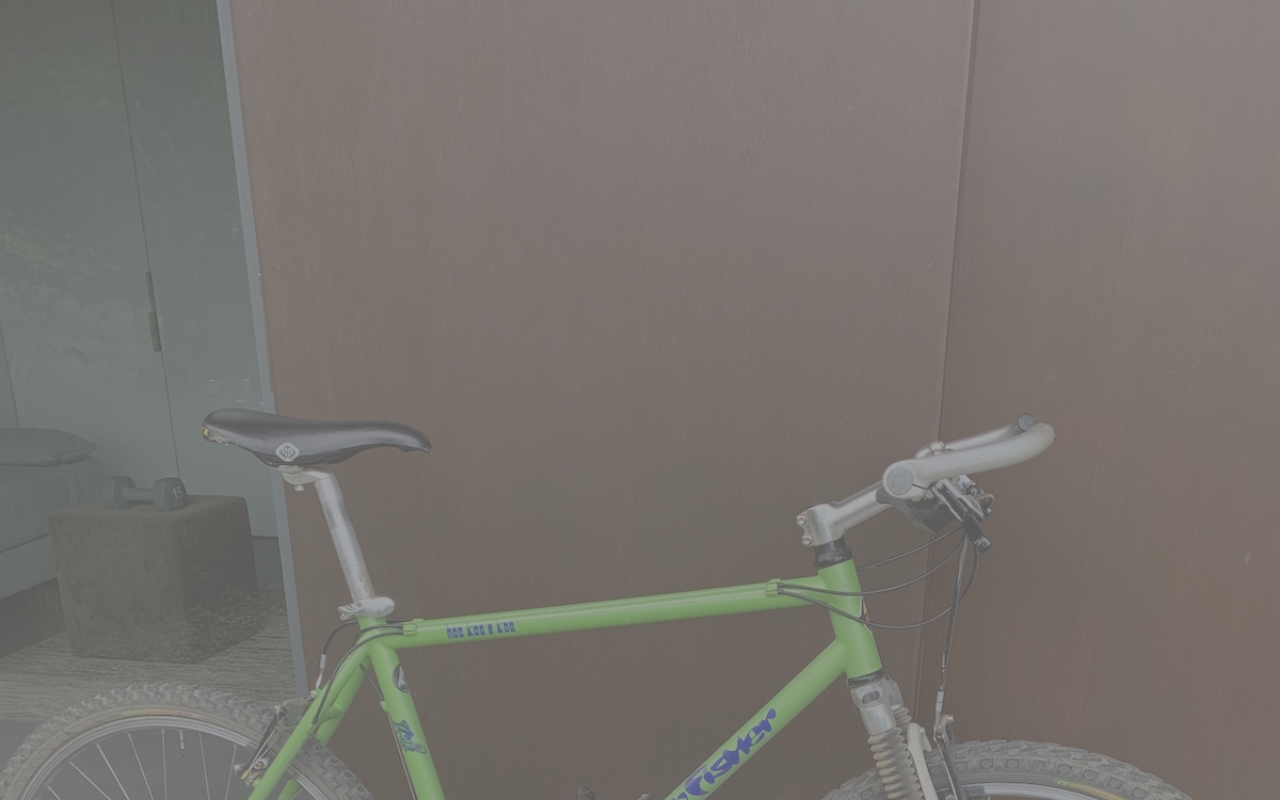
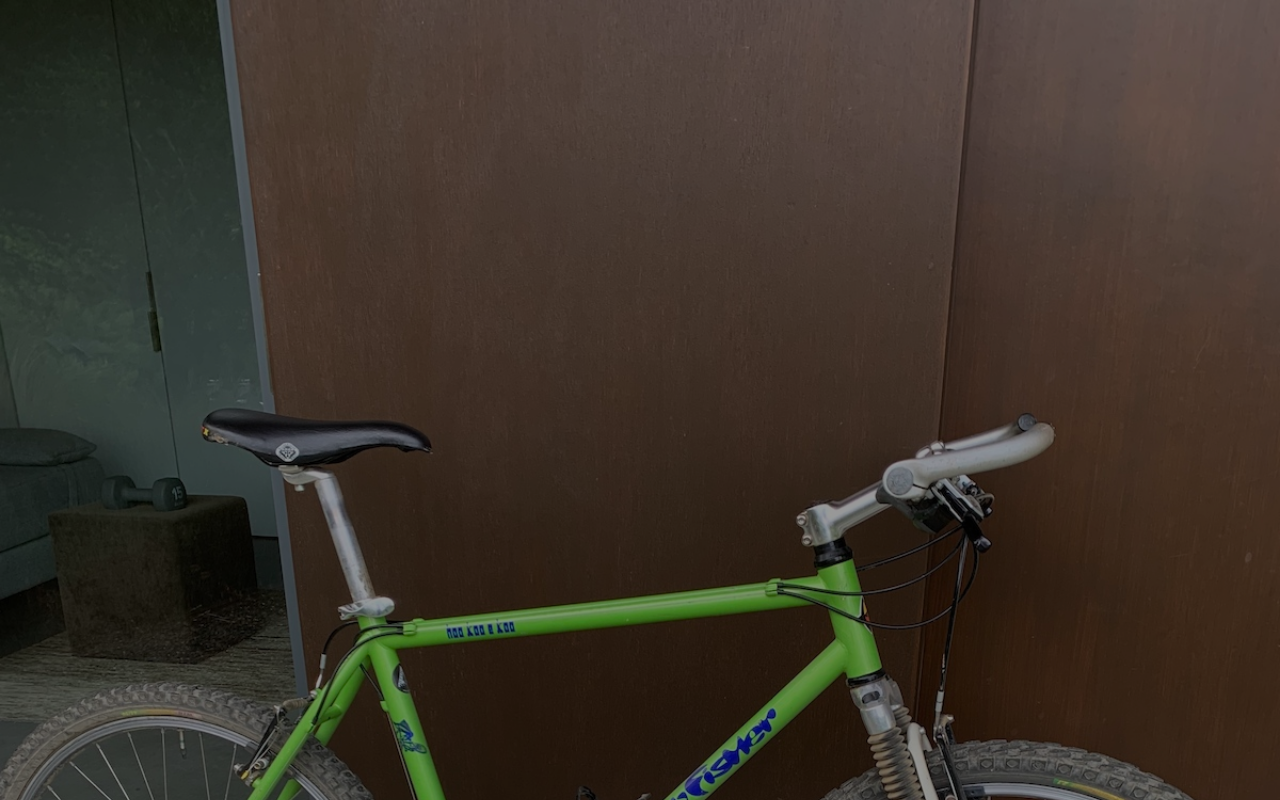
Before and after one commit to jonathan-gartland/jonnys-bikes, a Next.js app: page / in a window 1280 px wide. Shown: the top 800 px of the page. Built offline with nearby package versions, Linux system fonts and the light colour scheme.

Commit message:
fix: tailwind filter wont work, switch to applying filter directly

```diff
--- a/package.json
+++ b/package.json
@@ -4,7 +4,7 @@
   "private": true,
   "scripts": {
     "dev": "next dev",
-    "build": "tailwindcss build src/styles.css -o build/styles.css && next build",
+    "build": "next build",
     "start": "next start",
     "lint": "next lint",
     "test": "jest",
--- a/src/pages/index.tsx
+++ b/src/pages/index.tsx
@@ -104,11 +104,12 @@ export default function Home() {
       <div className="mx-4">
         <div className="responsive mt-1 h-64 w-full rounded-2xl pt-2">
           <Image
-            className="h-64 w-full rounded-2xl object-cover object-center filter"
+            className="h-64 w-full rounded-2xl object-cover object-center"
             src="/p6pb24703805.jpg"
             alt="Gary Fisher Hoo Koo e Koo 1998"
             width={700}
             height={256}
+            style={{ filter: "brightness(0.6)" }}
           />
           <h1 className="px-26 absolute left-[120px] -top-2 text-[196px] text-blue-100 ">
             Jonny&#39;s Bikes
```
